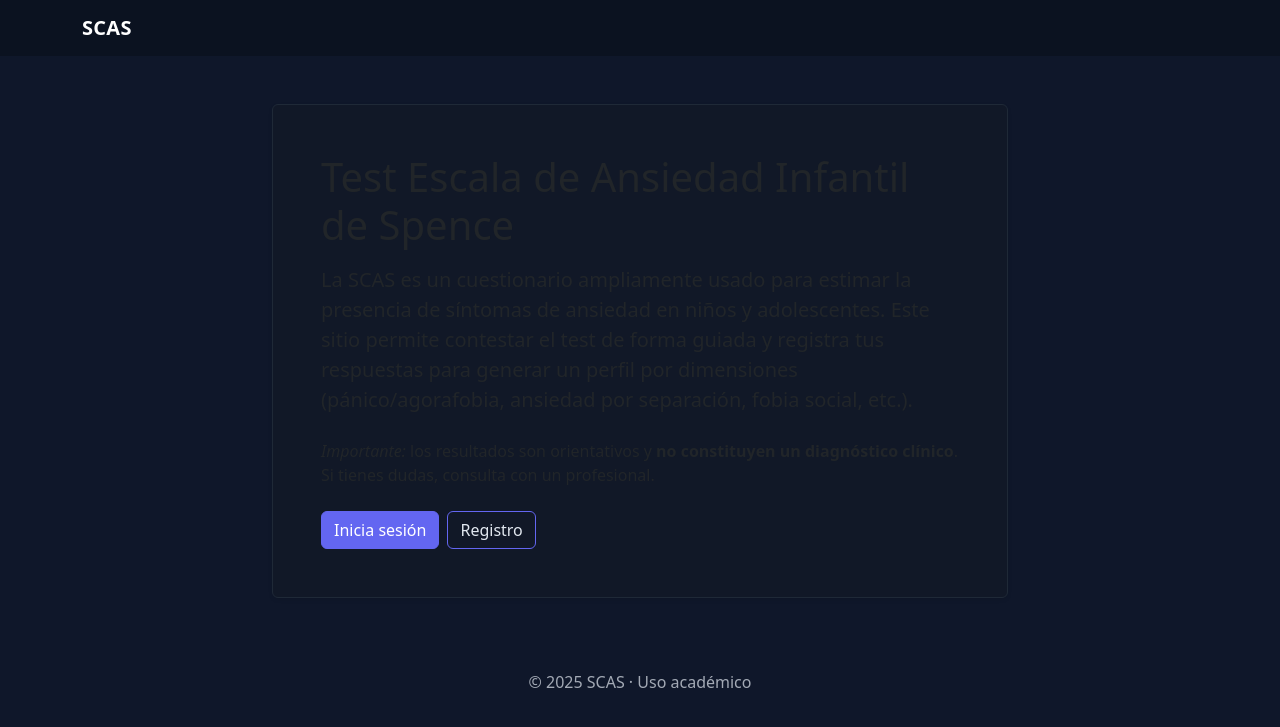
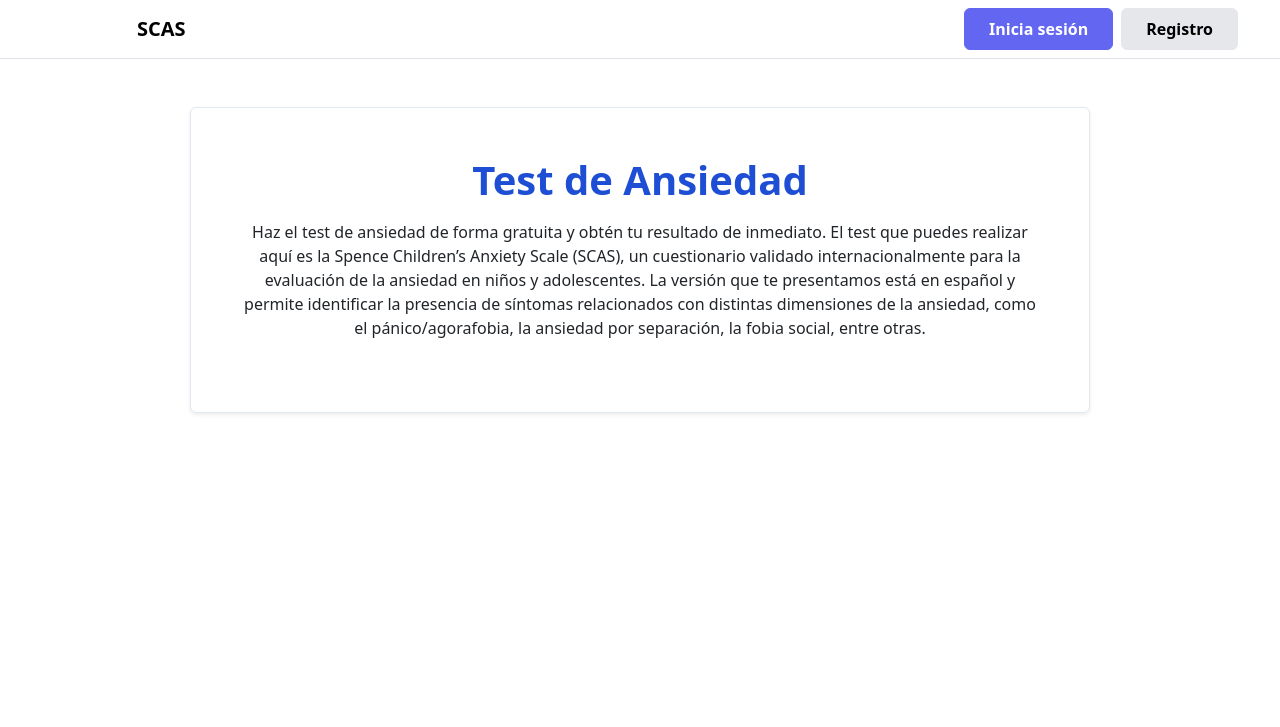
Before and after one commit to MirellaYuriko1/Tesis_clon, a Flask app: page / in a window 1280 px wide. Shown: the top 727 px of the page. Run offline with Flask 3, Linux system fonts and the light colour scheme; parts of the project's set-up code (start-up, migrations or seed data) failed here and were passed over.

Commit message:
Actualizar index

```diff
--- a/templates/index.html
+++ b/templates/index.html
@@ -5,52 +5,90 @@
   <meta charset="utf-8" />
   <meta name="viewport" content="width=device-width, initial-scale=1" />
   <title>Test Escala de Ansiedad Infantil de Spence (SCAS)</title>
-  <!-- Bootstrap por CDN (sin instalar nada) -->
   <link href="https://cdn.jsdelivr.net/npm/bootstrap@5.3.3/dist/css/bootstrap.min.css" rel="stylesheet">
   <style>
-    body { background: #0f172a; color: #e2e8f0; }
-    .card { background: #111827; border: 1px solid #1f2937; }
-    .brand { font-weight: 700; letter-spacing: .3px; }
-    .btn-primary { background:#6366f1; border-color:#6366f1; }
-    .btn-outline-primary { border-color:#6366f1; color:#e2e8f0; }
-    .btn-outline-primary:hover { background:#6366f1; border-color:#6366f1; }
+    body { background: #ffffff; color: #000000; }
+    h1 {
+      color: #1d4ed3;
+      font-weight: bold;
+      text-align: center;
+    }
+    .navbar { background: #ffffff; }
+    .navbar .navbar-brand {font-weight: 700; color: #000000; }
+
+    /* Botón "Inicia sesión" */
+    .btn-primary {
+      background:#6366f1;
+      border-color:#6366f1;
+      font-size: 16px;
+      font-weight: 600;
+      padding: 8px 24px; /* más largo */
+    }
+
+    /* Botón "Registro" gris */
+    .btn-outline-primary {
+      background: #e5e7eb; /* gris claro */
+      border-color: #e5e7eb;
+      color: #000000;
+      font-size: 16px;
+      font-weight: 600;
+      padding: 8px 24px; /* más largo */
+    }
+    .btn-outline-primary:hover {
+      background: #dddee2; /* gris más oscuro al pasar/precionar */
+      border-color: #dddee2;
+      color:#000000;
+    }
+
+    /* Ajuste de los botones más hacia la izquierda */
+    .navbar .d-flex {
+      margin-right: 15px; /* margen de 15px desde el borde derecho */
+    }
+
+    /* Contenedor blanco y más ancho */
+    .card {
+      background: #ffffff;
+      border: 1px solid #e2e8f0;
+      max-width: 900px;
+      margin: 0 auto;
+    }
+
+    /* Párrafo más pequeño */
+    p.lead {
+      text-align: center;
+      font-size: 16px;
+      font-weight: 400;
+    }
   </style>
 </head>
 <body>
-  <nav class="navbar navbar-dark" style="background:#0b1220;">
-    <div class="container">
-      <span class="navbar-brand brand">SCAS</span>
+  <nav class="navbar navbar-light border-bottom">
+    <div class="container d-flex justify-content-between">
+      <span class="navbar-brand">SCAS</span>
+      <div class="d-flex gap-2">
+        <a href="/login" class="btn btn-primary">Inicia sesión</a>
+        <a href="/registro" class="btn btn-outline-primary">Registro</a>
+      </div>
     </div>
   </nav>
 
   <main class="container py-5">
     <div class="row justify-content-center">
-      <div class="col-lg-8">
+      <div class="col-12">
         <div class="card shadow-sm p-4 p-md-5">
-          <h1 class="mb-3">Test Escala de Ansiedad Infantil de Spence</h1>
+          <h1 class="mb-3">Test de Ansiedad</h1>
           <p class="lead mb-4">
-            La <strong>SCAS</strong> es un cuestionario ampliamente usado para
-            estimar la presencia de síntomas de ansiedad en niños y adolescentes.
-            Este sitio permite contestar el test de forma guiada y registra
-            tus respuestas para generar un perfil por dimensiones (pánico/agorafobia,
-            ansiedad por separación, fobia social, etc.).
+            Haz el test de ansiedad de forma gratuita y obtén tu resultado de inmediato.
+            El test que puedes realizar aquí es la Spence Children’s Anxiety Scale (SCAS),
+            un cuestionario validado internacionalmente para la evaluación de la ansiedad en
+            niños y adolescentes. La versión que te presentamos está en español y permite
+            identificar la presencia de síntomas relacionados con distintas dimensiones de
+            la ansiedad, como el pánico/agorafobia, la ansiedad por separación,
+            la fobia social, entre otras.
           </p>
-          <p class="mb-4">
-            <em>Importante:</em> los resultados son orientativos y <strong>no
-            constituyen un diagnóstico clínico</strong>. Si tienes dudas, consulta con un profesional.
-          </p>
-
-          <div class="d-flex gap-2">
-            <a class="btn btn-primary">Inicia sesión</a>
-            <a  class="btn btn-outline-primary">Registro</a>
-          </div>
         </div>
       </div>
     </div>
   </main>
-
-  <footer class="text-center py-4" style="opacity:.7">
-    © {{ 2025 }} SCAS · Uso académico
-  </footer>
 </body>
 </html>
```
